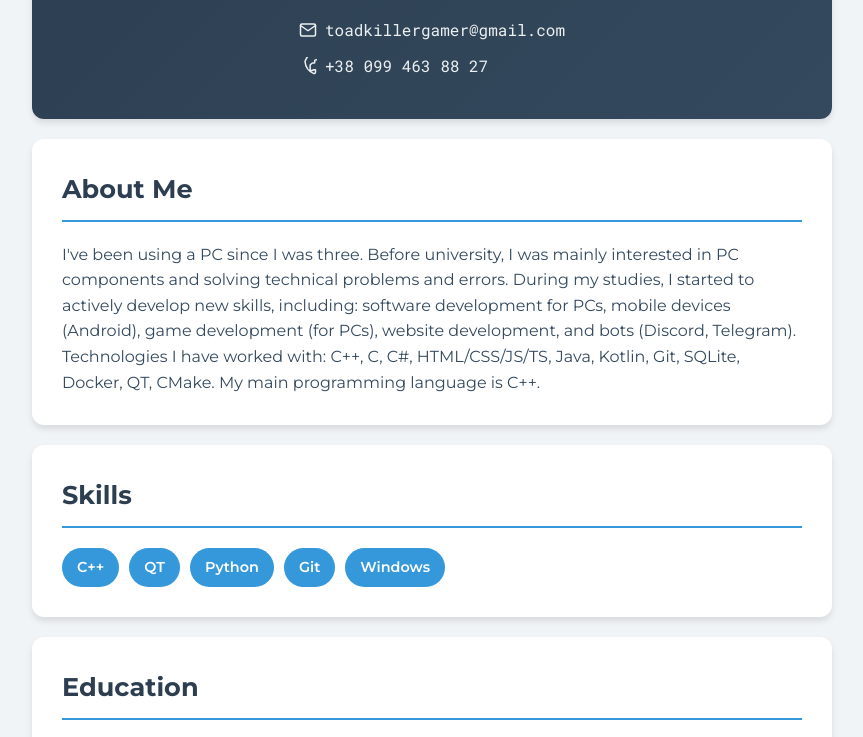
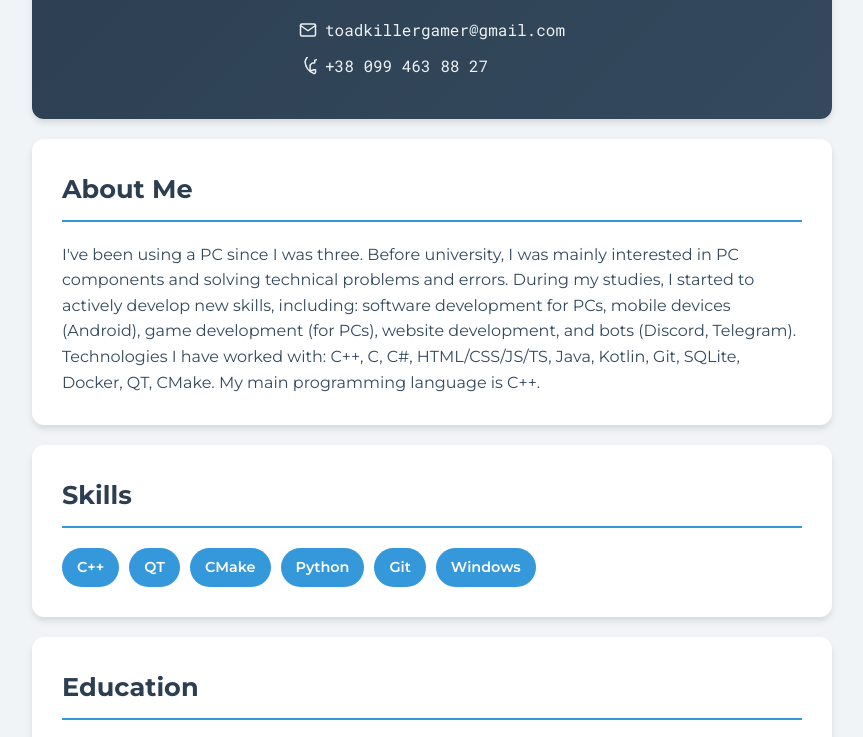
Before and after one commit to KpoJleBapKa/kpojlebapka.github.io, a plain HTML site: page index.html in a window 1280 px wide. Shown: the part 282-1019 px from the top of the page, without its empty margins (208-1071 px from the left). Drawn offline with Linux system fonts and the light colour scheme.

Commit message:
v1.1.4 correction

```diff
--- a/index.html
+++ b/index.html
@@ -45,6 +45,7 @@
             <div class="skills-grid">
                 <span class="skill-tag">C++</span>
                 <span class="skill-tag">QT</span>
+                <span class="skill-tag">CMake</span>
                 <span class="skill-tag">Python</span>
                 <span class="skill-tag">Git</span>
                 <span class="skill-tag">Windows</span>
```
